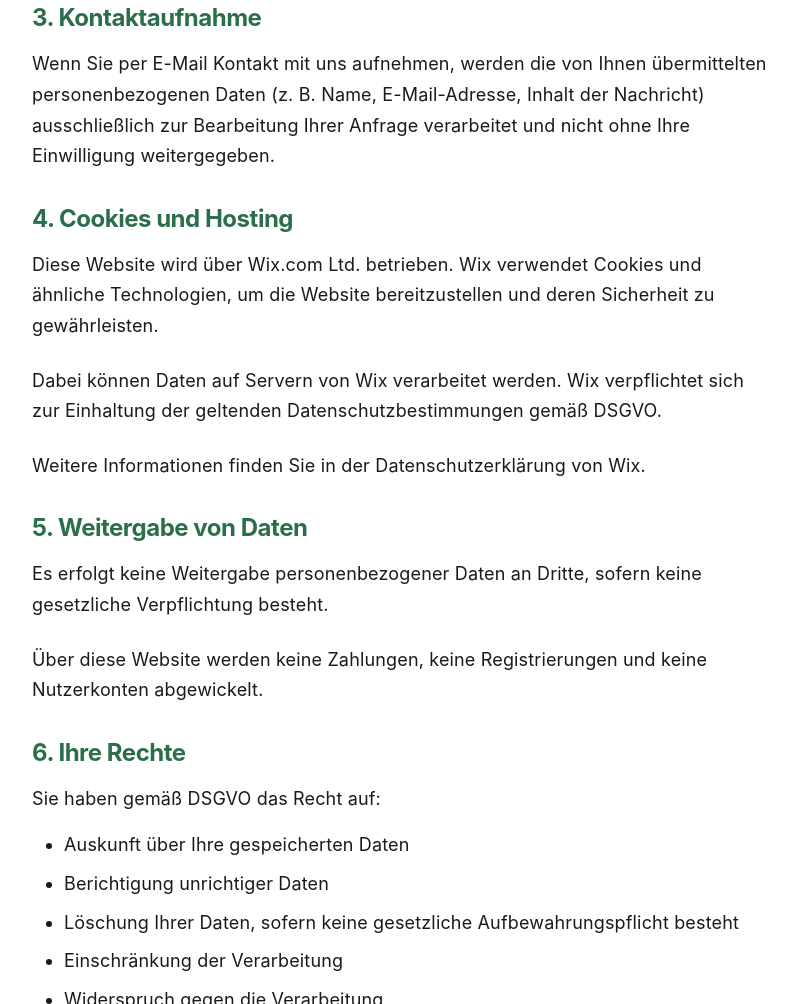
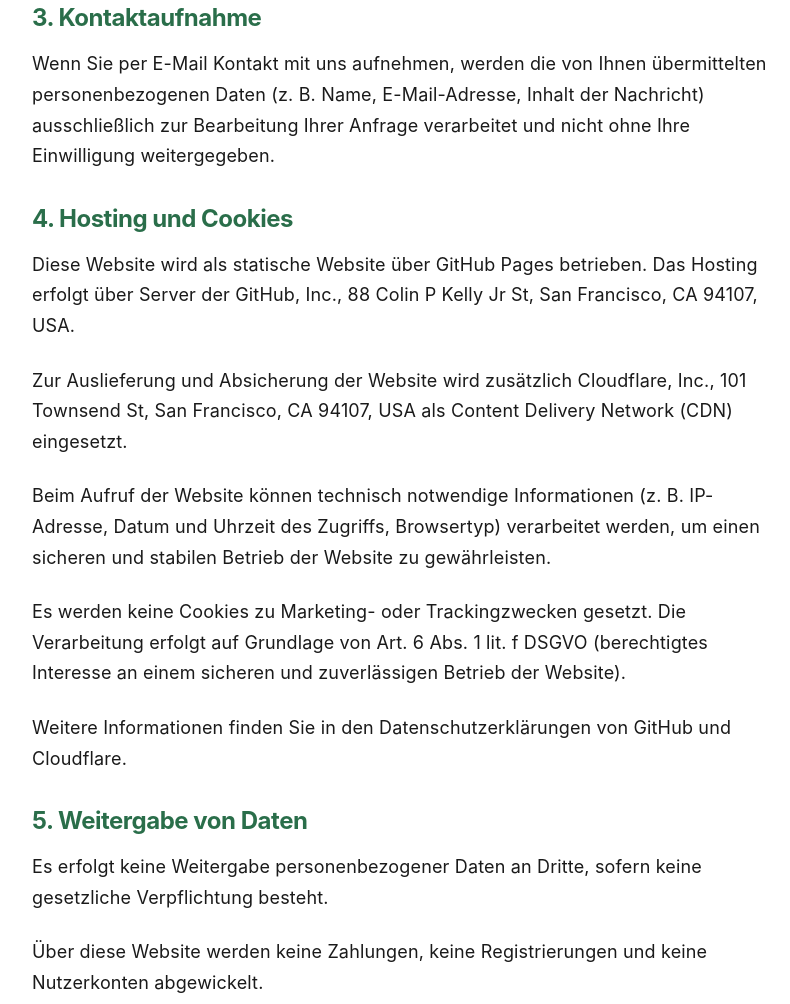
Before and after one commit to MichaelAuferbauer/PFANDA-website, a plain HTML site: page datenschutz/index.html in a window 1280 px wide. Shown: the part 1213-2217 px from the top of the page, without its empty margins (190-980 px from the left). Drawn offline with Linux system fonts and the light colour scheme.

Commit message:
Update Datenschutz: GitHub Pages und Cloudflare statt Wix
- Abschnitt 4 aktualisiert: Hosting ueber GitHub Pages und Cloudflare CDN

- Keine Marketing/Tracking-Cookies

- Rechtsgrundlage Art. 6 Abs. 1 lit. f DSGVO ergaenzt

```diff
--- a/datenschutz/index.html
+++ b/datenschutz/index.html
@@ -91,15 +91,23 @@
                 </div>
 
                 <div style="margin-bottom: var(--spacing-lg);">
-                    <h2 style="color: #2a6e4a !important; margin-bottom: var(--spacing-sm); font-size: 1.5rem; font-weight: bold;">4. Cookies und Hosting</h2>
+                    <h2 style="color: #2a6e4a !important; margin-bottom: var(--spacing-sm); font-size: 1.5rem; font-weight: bold;">4. Hosting und Cookies</h2>
                     <p style="color: #1a1a1a !important; margin-top: var(--spacing-xs); font-size: 1.125rem; line-height: 1.7;">
-                        Diese Website wird über Wix.com Ltd. betrieben. Wix verwendet Cookies und ähnliche Technologien, um die Website bereitzustellen und deren Sicherheit zu gewährleisten.
+                        Diese Website wird als statische Website über GitHub Pages betrieben.
+                        Das Hosting erfolgt über Server der GitHub, Inc., 88 Colin P Kelly Jr St, San Francisco, CA 94107, USA.
                     </p>
                     <p style="color: #1a1a1a !important; margin-top: var(--spacing-md); font-size: 1.125rem; line-height: 1.7;">
-                        Dabei können Daten auf Servern von Wix verarbeitet werden. Wix verpflichtet sich zur Einhaltung der geltenden Datenschutzbestimmungen gemäß DSGVO.
+                        Zur Auslieferung und Absicherung der Website wird zusätzlich Cloudflare, Inc., 101 Townsend St, San Francisco, CA 94107, USA als Content Delivery Network (CDN) eingesetzt.
                     </p>
                     <p style="color: #1a1a1a !important; margin-top: var(--spacing-md); font-size: 1.125rem; line-height: 1.7;">
-                        Weitere Informationen finden Sie in der Datenschutzerklärung von Wix.
+                        Beim Aufruf der Website können technisch notwendige Informationen (z. B. IP-Adresse, Datum und Uhrzeit des Zugriffs, Browsertyp) verarbeitet werden, um einen sicheren und stabilen Betrieb der Website zu gewährleisten.
+                    </p>
+                    <p style="color: #1a1a1a !important; margin-top: var(--spacing-md); font-size: 1.125rem; line-height: 1.7;">
+                        Es werden keine Cookies zu Marketing- oder Trackingzwecken gesetzt.
+                        Die Verarbeitung erfolgt auf Grundlage von Art. 6 Abs. 1 lit. f DSGVO (berechtigtes Interesse an einem sicheren und zuverlässigen Betrieb der Website).
+                    </p>
+                    <p style="color: #1a1a1a !important; margin-top: var(--spacing-md); font-size: 1.125rem; line-height: 1.7;">
+                        Weitere Informationen finden Sie in den Datenschutzerklärungen von GitHub und Cloudflare.
                     </p>
                 </div>
 
```
